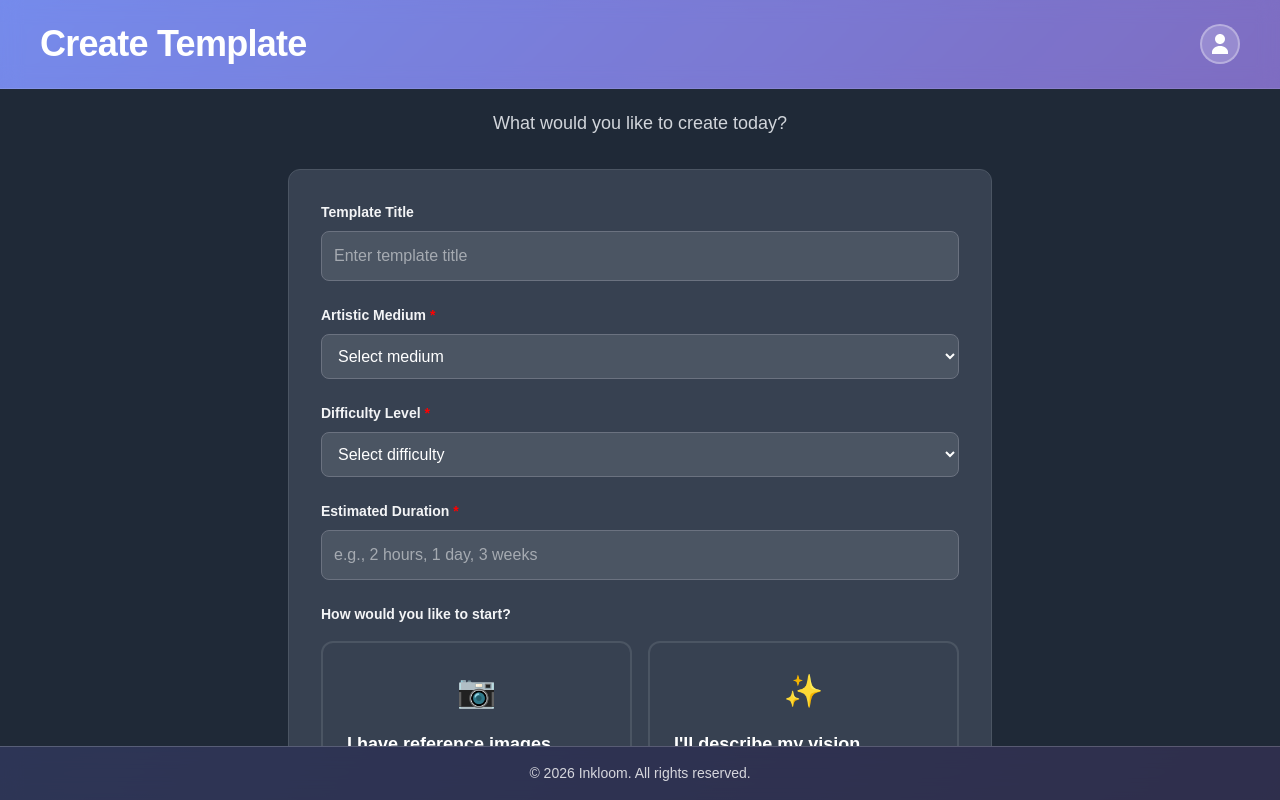
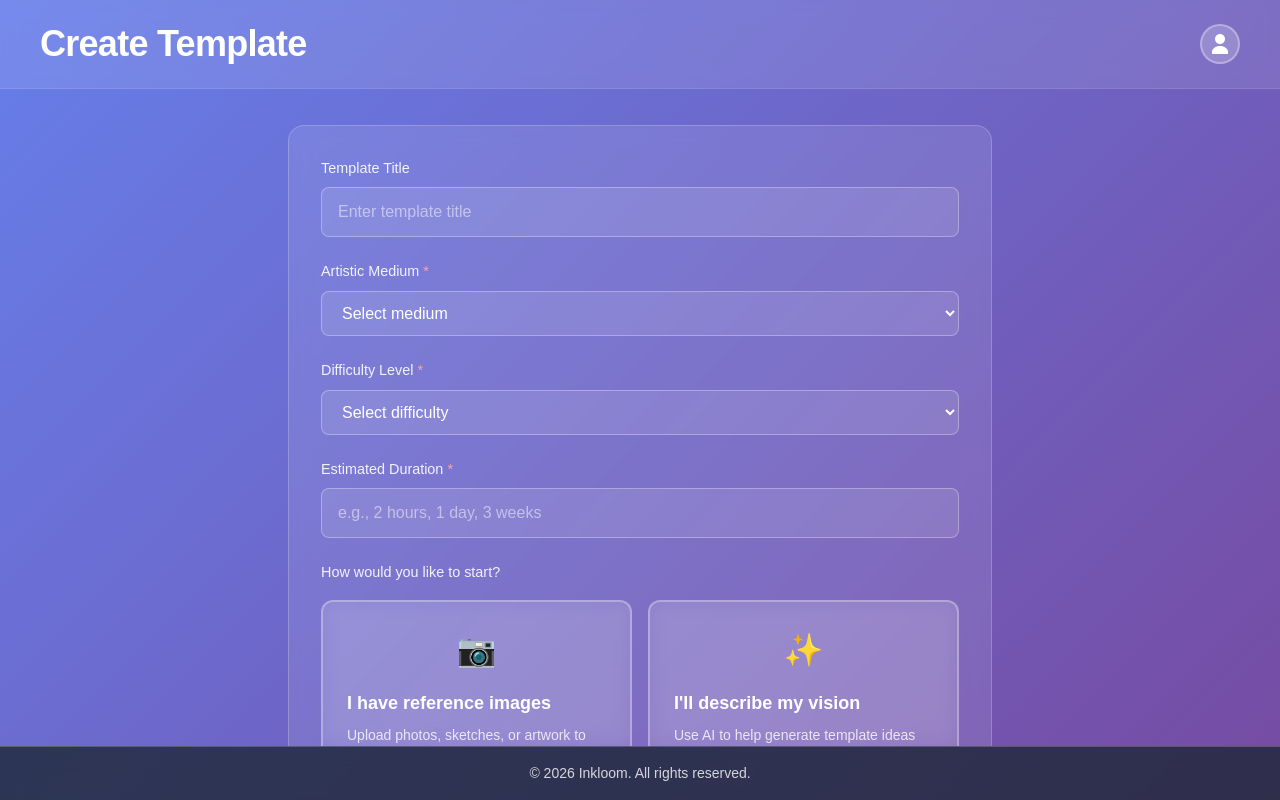
Before and after one commit to alisabondar/inkloom, a Next.js app: page /create-template in a window 1280 px wide. Built offline with nearby package versions, Linux system fonts and the light colour scheme.

Commit message:
update template form

```diff
--- a/src/app/create-template/page.module.css
+++ b/src/app/create-template/page.module.css
@@ -6,7 +6,6 @@
 }
 
 .templateForm {
-  background-color: #ffffff;
   padding: 4rem 1rem;
   min-height: 60vh;
   display: flex;
@@ -15,7 +14,7 @@
 }
 
 .templateFormDark {
-  background-color: #1f2937;
+  /* Inherits gradient background from body */
 }
 
 .templateFormContent {
@@ -27,36 +26,42 @@
 .templateFormTitle {
   font-size: 2.25rem;
   font-weight: 700;
-  color: #111827;
+  color: white;
   margin-bottom: 2rem;
+  background: linear-gradient(135deg, #ffffff 0%, #e0e7ff 100%);
+  -webkit-background-clip: text;
+  -webkit-text-fill-color: transparent;
+  background-clip: text;
 }
 
 .templateFormTitleDark {
-  color: #ffffff;
+  color: white;
 }
 
 .subheader {
   font-size: 1.125rem;
-  color: #6b7280;
+  color: rgba(255, 255, 255, 0.9);
   margin-bottom: 2rem;
   line-height: 1.6;
 }
 
 .subheaderDark {
-  color: #d1d5db;
+  color: rgba(255, 255, 255, 0.9);
 }
 
 .formContainer {
-  background-color: #f9fafb;
-  border: 1px solid #e5e7eb;
-  border-radius: 0.75rem;
+  background: rgba(255, 255, 255, 0.1);
+  backdrop-filter: blur(10px);
+  border: 1px solid rgba(255, 255, 255, 0.2);
+  border-radius: 1rem;
   padding: 2rem;
   margin-top: 1rem;
 }
 
 .formContainerDark {
-  background-color: #374151;
-  border-color: #4b5563;
+  background: rgba(255, 255, 255, 0.1);
+  backdrop-filter: blur(10px);
+  border: 1px solid rgba(255, 255, 255, 0.2);
 }
 
 .form {
@@ -69,45 +74,58 @@
 
 .label {
   display: block;
-  font-weight: 600;
-  color: #374151;
+  font-weight: 500;
+  color: rgba(255, 255, 255, 0.9);
   margin-bottom: 0.5rem;
-  font-size: 0.875rem;
+  font-size: 0.9rem;
 }
 
 .labelDark {
-  color: #f3f4f6;
+  color: rgba(255, 255, 255, 0.9);
 }
 
 .textInput,
 .dropdown {
   width: 100%;
-  padding: 0.75rem;
-  border: 1px solid #d1d5db;
+  padding: 0.75rem 1rem;
+  border: 1px solid rgba(255, 255, 255, 0.3);
   border-radius: 0.5rem;
   font-size: 1rem;
-  background-color: #ffffff;
-  color: #111827;
+  background: rgba(255, 255, 255, 0.1);
+  color: white;
+  transition: all 0.2s ease;
 }
 
 .textInputDark,
 .dropdownDark {
-  background-color: #4b5563;
-  border-color: #6b7280;
-  color: #ffffff;
+  background: rgba(255, 255, 255, 0.1);
+  border-color: rgba(255, 255, 255, 0.3);
+  color: white;
 }
 
 .textInput:focus,
 .dropdown:focus {
   outline: none;
-  border-color: #2563eb;
-  box-shadow: 0 0 0 3px rgba(37, 99, 235, 0.1);
+  background: rgba(255, 255, 255, 0.15);
+  border-color: rgba(255, 255, 255, 0.5);
+  box-shadow: 0 0 0 3px rgba(255, 255, 255, 0.1);
 }
 
 .textInputDark:focus,
 .dropdownDark:focus {
-  border-color: #60a5fa;
-  box-shadow: 0 0 0 3px rgba(96, 165, 250, 0.1);
+  background: rgba(255, 255, 255, 0.15);
+  border-color: rgba(255, 255, 255, 0.5);
+  box-shadow: 0 0 0 3px rgba(255, 255, 255, 0.1);
+}
+
+.textInput::placeholder,
+.dropdown option {
+  color: rgba(255, 255, 255, 0.5);
+}
+
+.dropdown option {
+  background: rgba(102, 126, 234, 0.9);
+  color: white;
 }
 
 .startOptions {
@@ -118,37 +136,43 @@
 }
 
 .optionCard {
-  border: 2px solid #e5e7eb;
+  border: 2px solid rgba(255, 255, 255, 0.3);
   border-radius: 0.75rem;
   padding: 1.5rem;
   cursor: pointer;
   transition: all 0.2s ease;
-  background-color: #ffffff;
+  background: rgba(255, 255, 255, 0.1);
+  backdrop-filter: blur(10px);
 }
 
 .optionCardDark {
-  border-color: #4b5563;
-  background-color: #374151;
+  border-color: rgba(255, 255, 255, 0.3);
+  background: rgba(255, 255, 255, 0.1);
+  backdrop-filter: blur(10px);
 }
 
 .optionCard:hover {
-  border-color: #2563eb;
-  box-shadow: 0 4px 12px rgba(37, 99, 235, 0.15);
+  border-color: rgba(255, 255, 255, 0.5);
+  background: rgba(255, 255, 255, 0.15);
+  box-shadow: 0 4px 12px rgba(0, 0, 0, 0.2);
 }
 
 .optionCardDark:hover {
-  border-color: #60a5fa;
-  box-shadow: 0 4px 12px rgba(96, 165, 250, 0.15);
+  border-color: rgba(255, 255, 255, 0.5);
+  background: rgba(255, 255, 255, 0.15);
+  box-shadow: 0 4px 12px rgba(0, 0, 0, 0.2);
 }
 
 .optionCardSelected {
-  border-color: #2563eb !important;
-  box-shadow: 0 4px 12px rgba(37, 99, 235, 0.2) !important;
+  border-color: rgba(255, 255, 255, 0.6) !important;
+  background: rgba(255, 255, 255, 0.2) !important;
+  box-shadow: 0 4px 12px rgba(0, 0, 0, 0.3) !important;
 }
 
 .optionCardDark.optionCardSelected {
-  border-color: #60a5fa !important;
-  box-shadow: 0 4px 12px rgba(96, 165, 250, 0.2) !important;
+  border-color: rgba(255, 255, 255, 0.6) !important;
+  background: rgba(255, 255, 255, 0.2) !important;
+  box-shadow: 0 4px 12px rgba(0, 0, 0, 0.3) !important;
 }
 
 .optionCardExpanded {
@@ -169,22 +193,22 @@
 .optionTitle {
   font-size: 1.125rem;
   font-weight: 600;
-  color: #111827;
+  color: white;
   margin-bottom: 0.5rem;
 }
 
 .optionTitleDark {
-  color: #ffffff;
+  color: white;
 }
 
 .optionSubtext {
-  color: #6b7280;
+  color: rgba(255, 255, 255, 0.8);
   font-size: 0.875rem;
   line-height: 1.5;
 }
 
 .optionSubtextDark {
-  color: #d1d5db;
+  color: rgba(255, 255, 255, 0.8);
 }
 
 .visionInputContainer {
@@ -194,31 +218,38 @@
 
 .visionTextarea {
   width: 100%;
-  padding: 0.75rem;
-  border: 1px solid #d1d5db;
+  padding: 0.75rem 1rem;
+  border: 1px solid rgba(255, 255, 255, 0.3);
   border-radius: 0.5rem;
   font-size: 0.875rem;
-  background-color: #ffffff;
-  color: #111827;
+  background: rgba(255, 255, 255, 0.1);
+  color: white;
   resize: vertical;
   min-height: 80px;
+  transition: all 0.2s ease;
 }
 
 .visionTextareaDark {
-  background-color: #4b5563;
-  border-color: #6b7280;
-  color: #ffffff;
+  background: rgba(255, 255, 255, 0.1);
+  border-color: rgba(255, 255, 255, 0.3);
+  color: white;
 }
 
 .visionTextarea:focus {
   outline: none;
-  border-color: #2563eb;
-  box-shadow: 0 0 0 3px rgba(37, 99, 235, 0.1);
+  background: rgba(255, 255, 255, 0.15);
+  border-color: rgba(255, 255, 255, 0.5);
+  box-shadow: 0 0 0 3px rgba(255, 255, 255, 0.1);
 }
 
 .visionTextareaDark:focus {
-  border-color: #60a5fa;
-  box-shadow: 0 0 0 3px rgba(96, 165, 250, 0.1);
+  background: rgba(255, 255, 255, 0.15);
+  border-color: rgba(255, 255, 255, 0.5);
+  box-shadow: 0 0 0 3px rgba(255, 255, 255, 0.1);
+}
+
+.visionTextarea::placeholder {
+  color: rgba(255, 255, 255, 0.5);
 }
 
 @keyframes fadeIn {
@@ -240,80 +271,86 @@
 
 .primaryButton {
   flex: 0.6;
-  background-color: #2563eb;
-  color: white;
+  background: white;
+  color: #667eea;
   font-weight: 600;
   padding: 0.875rem 1.5rem;
   border-radius: 0.5rem;
   border: none;
   cursor: pointer;
   font-size: 1rem;
-  transition: background-color 0.2s ease;
+  transition: all 0.2s ease;
 }
 
 .primaryButtonDark {
-  background-color: #3b82f6;
+  background: white;
+  color: #667eea;
 }
 
-.primaryButton:hover {
-  background-color: #1d4ed8;
+.primaryButton:hover:not(:disabled) {
+  background: #f3f4f6;
+  transform: translateY(-1px);
+  box-shadow: 0 4px 8px rgba(0, 0, 0, 0.2);
 }
 
-.primaryButtonDark:hover {
-  background-color: #2563eb;
+.primaryButtonDark:hover:not(:disabled) {
+  background: #f3f4f6;
+  transform: translateY(-1px);
+  box-shadow: 0 4px 8px rgba(0, 0, 0, 0.2);
 }
 
 .primaryButton:disabled {
-  opacity: 0.7;
+  opacity: 0.6;
   cursor: not-allowed;
 }
 
 .buttonLoading {
-  opacity: 0.7;
+  opacity: 0.6;
   cursor: not-allowed;
 }
 
 .secondaryButton {
   flex: 0.4;
-  background-color: transparent;
-  color: #374151;
+  background: transparent;
+  color: white;
   font-weight: 600;
   padding: 0.875rem 1.5rem;
   border-radius: 0.5rem;
-  border: 2px solid #d1d5db;
+  border: 2px solid rgba(255, 255, 255, 0.3);
   cursor: pointer;
   font-size: 1rem;
   transition: all 0.2s ease;
 }
 
 .secondaryButtonDark {
-  color: #d1d5db;
-  border-color: #6b7280;
+  color: white;
+  border-color: rgba(255, 255, 255, 0.3);
 }
 
 .secondaryButton:hover {
-  background-color: #f9fafb;
-  border-color: #9ca3af;
+  background: rgba(255, 255, 255, 0.1);
+  border-color: rgba(255, 255, 255, 0.5);
 }
 
 .secondaryButtonDark:hover {
-  background-color: #4b5563;
-  border-color: #9ca3af;
+  background: rgba(255, 255, 255, 0.1);
+  border-color: rgba(255, 255, 255, 0.5);
 }
 
 .errorMessage {
-  background-color: #fef2f2;
-  border: 1px solid #fecaca;
-  color: #dc2626;
+  background: rgba(239, 68, 68, 0.2);
+  border: 1px solid rgba(239, 68, 68, 0.3);
+  color: #fca5a5;
   padding: 0.75rem;
   border-radius: 0.5rem;
   margin-top: 1rem;
-  font-size: 0.875rem;
+  font-size: 0.9rem;
+  text-align: center;
 }
 
 .errorMessageDark {
-  background-color: #7f1d1d;
-  border-color: #991b1b;
+  background: rgba(239, 68, 68, 0.2);
+  border: 1px solid rgba(239, 68, 68, 0.3);
   color: #fca5a5;
 }
 
--- a/src/app/create-template/page.tsx
+++ b/src/app/create-template/page.tsx
@@ -104,23 +104,20 @@ export default function CreateTemplatePage() {
 
   return (
     <div className={styles.container}>
-      <main className={`${styles.templateForm} ${styles.templateFormDark}`}>
+      <main className={styles.templateForm}>
         <div className={styles.templateFormContent}>
-          <h2 className={`${styles.templateFormTitle} ${styles.templateFormTitleDark}`}>
-            Create New Template
-          </h2>
-          <p className={`${styles.subheader} ${styles.subheaderDark}`}>
+          <p className={styles.subheader}>
             What would you like to create today?
           </p>
-          <div className={`${styles.formContainer} ${styles.formContainerDark}`}>
+          <div className={styles.formContainer}>
             <form className={styles.form} onSubmit={handleSubmit}>
               <div className={styles.formField}>
-                <label className={`${styles.label} ${styles.labelDark}`}>
+                <label className={styles.label}>
                   Template Title
                 </label>
                 <input
                   type="text"
-                  className={`${styles.textInput} ${styles.textInputDark}`}
+                  className={styles.textInput}
                   placeholder="Enter template title"
                   value={templateTitle}
                   onChange={(e) => setTemplateTitle(e.target.value)}
@@ -128,11 +125,11 @@ export default function CreateTemplatePage() {
               </div>
 
               <div className={styles.formField}>
-                <label className={`${styles.label} ${styles.labelDark}`}>
-                  Artistic Medium <span style={{ color: 'red' }}>*</span>
+                <label className={styles.label}>
+                  Artistic Medium <span style={{ color: '#fca5a5' }}>*</span>
                 </label>
                 <select
-                  className={`${styles.dropdown} ${styles.dropdownDark}`}
+                  className={styles.dropdown}
                   value={workMedium}
                   onChange={(e) => setWorkMedium(e.target.value)}
                   required
@@ -144,11 +141,11 @@ export default function CreateTemplatePage() {
               </div>
 
               <div className={styles.formField}>
-                <label className={`${styles.label} ${styles.labelDark}`}>
-                  Difficulty Level <span style={{ color: 'red' }}>*</span>
+                <label className={styles.label}>
+                  Difficulty Level <span style={{ color: '#fca5a5' }}>*</span>
                 </label>
                 <select
-                  className={`${styles.dropdown} ${styles.dropdownDark}`}
+                  className={styles.dropdown}
                   value={workDifficulty}
                   onChange={(e) => setWorkDifficulty(e.target.value)}
                   required
@@ -161,12 +158,12 @@ export default function CreateTemplatePage() {
               </div>
 
               <div className={styles.formField}>
-                <label className={`${styles.label} ${styles.labelDark}`}>
-                  Estimated Duration <span style={{ color: 'red' }}>*</span>
+                <label className={styles.label}>
+                  Estimated Duration <span style={{ color: '#fca5a5' }}>*</span>
                 </label>
                 <input
                   type="text"
-                  className={`${styles.textInput} ${styles.textInputDark}`}
+                  className={styles.textInput}
                   placeholder="e.g., 2 hours, 1 day, 3 weeks"
                   value={workDuration}
                   onChange={(e) => setWorkDuration(e.target.value)}
@@ -175,42 +172,42 @@ export default function CreateTemplatePage() {
               </div>
 
               <div className={styles.formField}>
-                <label className={`${styles.label} ${styles.labelDark}`}>
+                <label className={styles.label}>
                   How would you like to start?
                 </label>
                 <div className={styles.startOptions}>
                   {selectedOption !== 'vision' && (
                     <div
-                      className={`${styles.optionCard} ${styles.optionCardDark} ${selectedOption === 'images' ? styles.optionCardSelected : ''}`}
+                      className={`${styles.optionCard} ${selectedOption === 'images' ? styles.optionCardSelected : ''}`}
                       onClick={() => handleOptionSelect('images')}
                     >
                       <div className={styles.optionIcon}>📷</div>
                       <div className={styles.optionContent}>
-                        <h3 className={`${styles.optionTitle} ${styles.optionTitleDark}`}>
+                        <h3 className={styles.optionTitle}>
                           I have reference images
                         </h3>
-                        <p className={`${styles.optionSubtext} ${styles.optionSubtextDark}`}>
+                        <p className={styles.optionSubtext}>
                           Upload photos, sketches, or artwork to create your template
                         </p>
                       </div>
                     </div>
                   )}
                   <div
-                    className={`${styles.optionCard} ${styles.optionCardDark} ${selectedOption === 'vision' ? styles.optionCardExpanded : ''} ${selectedOption === 'vision' ? styles.optionCardSelected : ''}`}
+                    className={`${styles.optionCard} ${selectedOption === 'vision' ? styles.optionCardExpanded : ''} ${selectedOption === 'vision' ? styles.optionCardSelected : ''}`}
                     onClick={() => handleOptionSelect('vision')}
                   >
                     <div className={styles.optionIcon}>✨</div>
                     <div className={styles.optionContent}>
-                      <h3 className={`${styles.optionTitle} ${styles.optionTitleDark}`}>
+                      <h3 className={styles.optionTitle}>
                         I&apos;ll describe my vision
                       </h3>
-                      <p className={`${styles.optionSubtext} ${styles.optionSubtextDark}`}>
+                      <p className={styles.optionSubtext}>
                         Use AI to help generate template ideas from your description
                       </p>
                       {selectedOption === 'vision' && (
                         <div className={styles.visionInputContainer}>
                           <textarea
-                            className={`${styles.visionTextarea} ${styles.visionTextareaDark}`}
+                            className={styles.visionTextarea}
                             rows={6}
                             placeholder="Describe your artistic vision and what you want to create..."
                             value={visionDescription}
@@ -227,21 +224,21 @@ export default function CreateTemplatePage() {
               <div className={styles.buttonContainer}>
                 <button
                   type="submit"
-                  className={`${styles.primaryButton} ${styles.primaryButtonDark} ${isLoading ? styles.buttonLoading : ''}`}
+                  className={`${styles.primaryButton} ${isLoading ? styles.buttonLoading : ''}`}
                   disabled={isLoading || !isFormValid}
                 >
                   {isLoading ? 'Generating...' : 'Create Template'}
                 </button>
                 <button
                   type="button"
-                  className={`${styles.secondaryButton} ${styles.secondaryButtonDark}`}
+                  className={styles.secondaryButton}
                 >
                   Save as Draft
                 </button>
               </div>
 
               {error && (
-                <div className={`${styles.errorMessage} ${styles.errorMessageDark}`}>
+                <div className={styles.errorMessage}>
                   {error}
                 </div>
               )}
```
